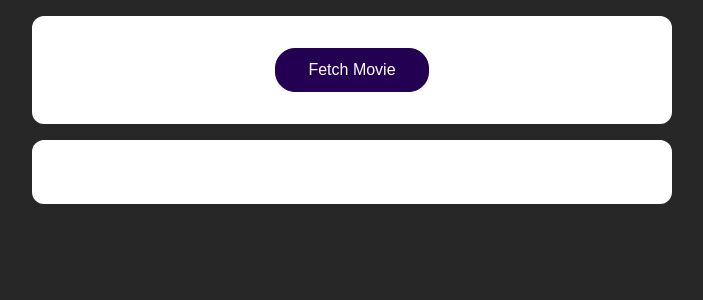
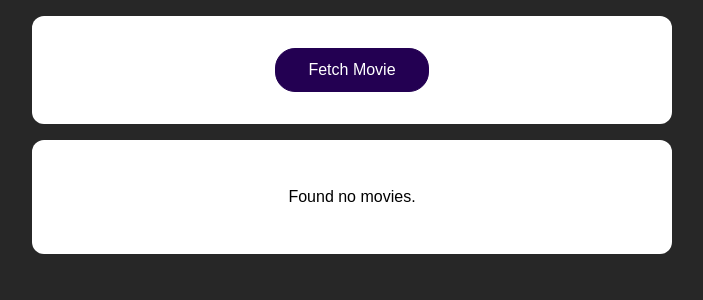
Before and after one commit to HennadiiZ/14http-movies-react, a React (Create React App) app: page / in a window 1280 px wide. Shown: the top 300 px of the page, without its empty margins (288-991 px from the left). Built offline with nearby package versions, Linux system fonts and the light colour scheme.

Commit message:
Handling Loading & Data States

```diff
--- a/src/App.js
+++ b/src/App.js
@@ -6,9 +6,10 @@
 
 function App() {
   const [movies, setMovies] = useState([]);
+  const [isLoading, setIsLoading] = useState(false);
 
   async function fetchMoviesHandler() {
-
+    setIsLoading(true);
     const response = await fetch('https://swapi.dev/api/films');
     const data = await response.json();
 
@@ -21,6 +22,7 @@
       };
     });
     setMovies(transformedMovies);
+    setIsLoading(false);
   }
 
   return (
@@ -29,7 +31,10 @@
         <button onClick={fetchMoviesHandler}>Fetch Movie</button>
       </section>
       <section>
-        <MoviesList movies={movies}/>
+        {/* {!isLoading && <MoviesList movies={movies}/>} */}
+        {!isLoading && movies.length > 0 && <MoviesList movies={movies}/>}
+        {!isLoading &&  movies.length === 0 && <p>Found no movies.</p>}
+        {isLoading && <p>Loading...</p>}
       </section>
     </React.Fragment>
   );
--- a/src/index.js
+++ b/src/index.js
@@ -10,3 +10,5 @@
 // 177 Sending a GET Request
 
 // 178 Using async _ await
+
+// 179 Handling Loading & Data States
```
